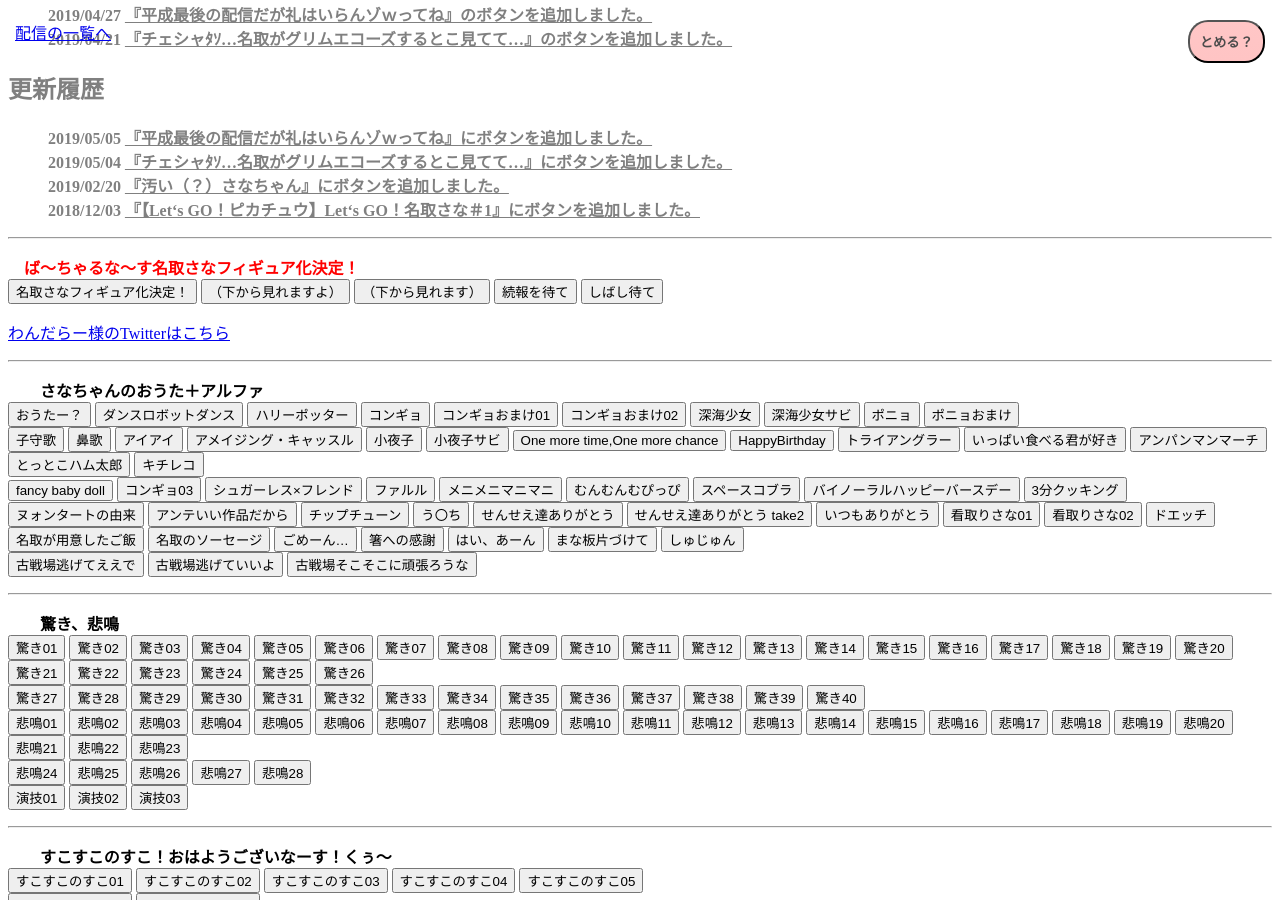
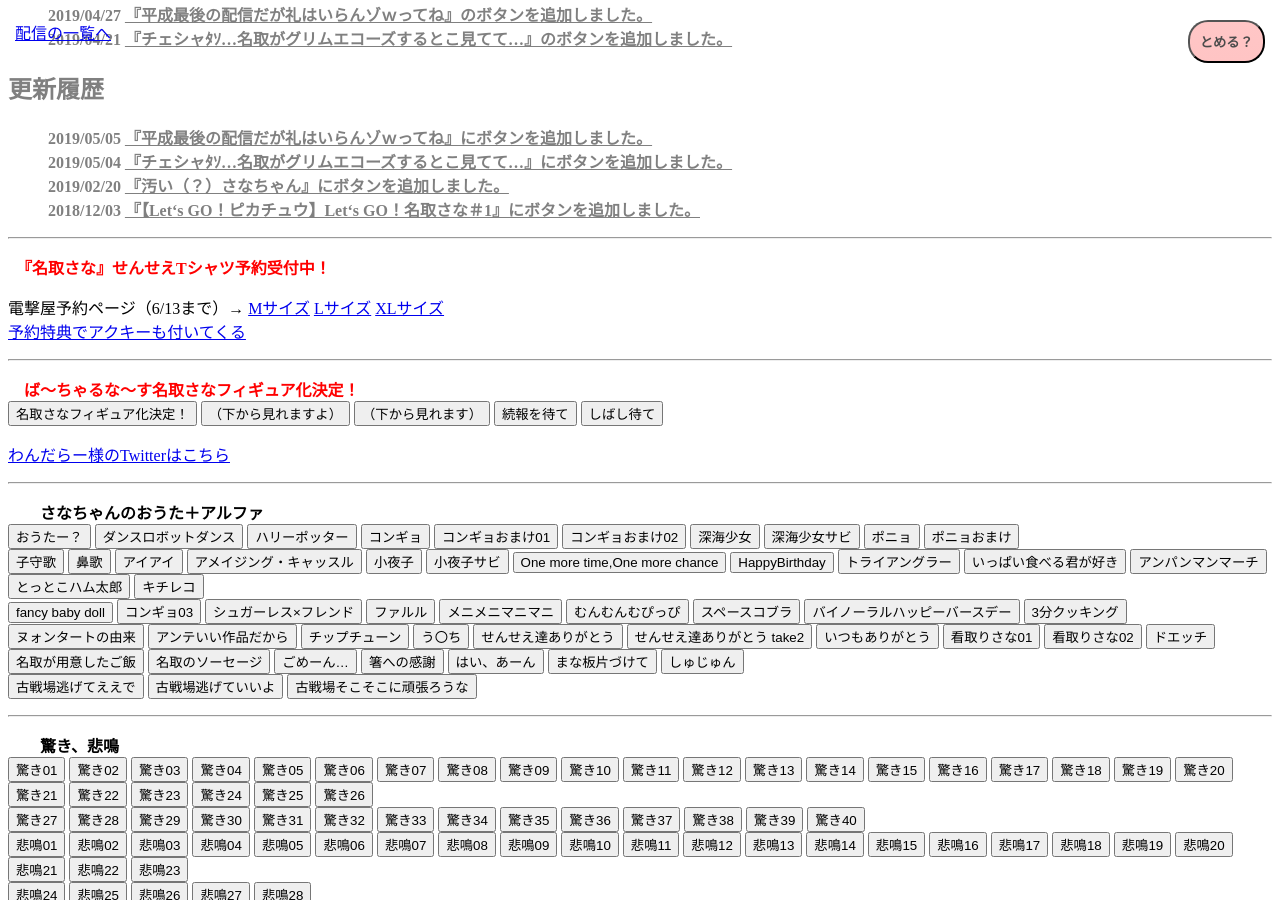
Before and after one commit to sanabutton/sanabutton.github.io, a Jekyll site: the page built from index.html, in a window 1280 px wide and 900 px high, scrolled down 574 px. Built offline with Jekyll 4.4.1, drawn with Linux system fonts in a browser that asks for light colours; comment, search, counter and statistics services are not loaded.

Commit message:
『名取さな』せんせえTシャツの予約ページのリンクを追加

```diff
--- a/index.html
+++ b/index.html
@@ -38,6 +38,15 @@ layout: home
 <br>
 
 {% include update-log.html %}
+<hr style="margin: 1em 0 ;">
+　<span class="important-notify"><b>『名取さな』せんせえTシャツ予約受付中！</b></span>
+<br>
+<p>電撃屋予約ページ（6/13まで）→
+<a href="https://dengekiya.com/shop/g/g4942330125199">Mサイズ</a>
+<a href="https://dengekiya.com/shop/g/g4942330125205/">Lサイズ</a>
+<a href="https://dengekiya.com/shop/g/g4942330125212/">XLサイズ</a><br>
+<a href="https://twitter.com/dengeki_maoh/status/1130336749618511873">予約特典でアクキーも付いてくる</a>
+</p>
 <hr style="margin: 1em 0 ;">
 　<span class="important-notify"><b>ば～ちゃるな～す名取さなフィギュア化決定！</b></span>
 <br>
```
